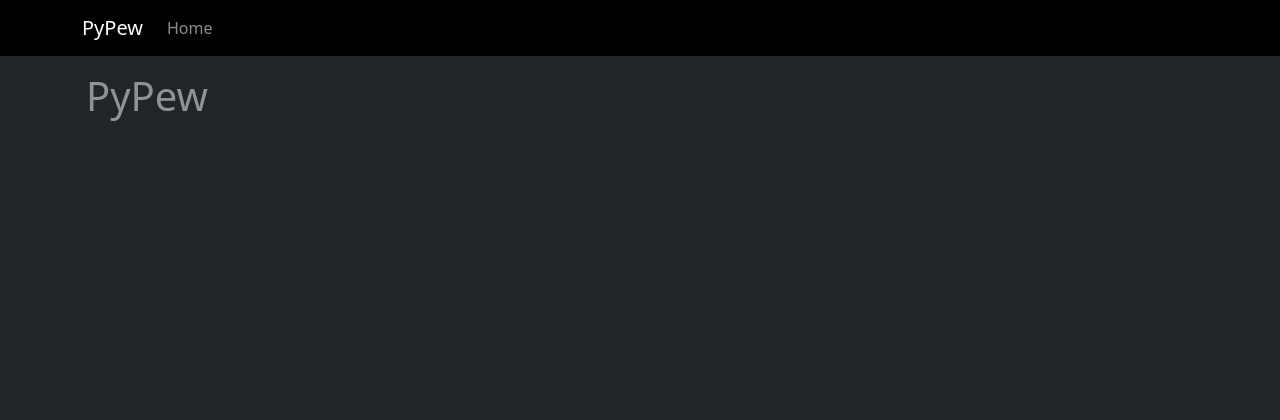
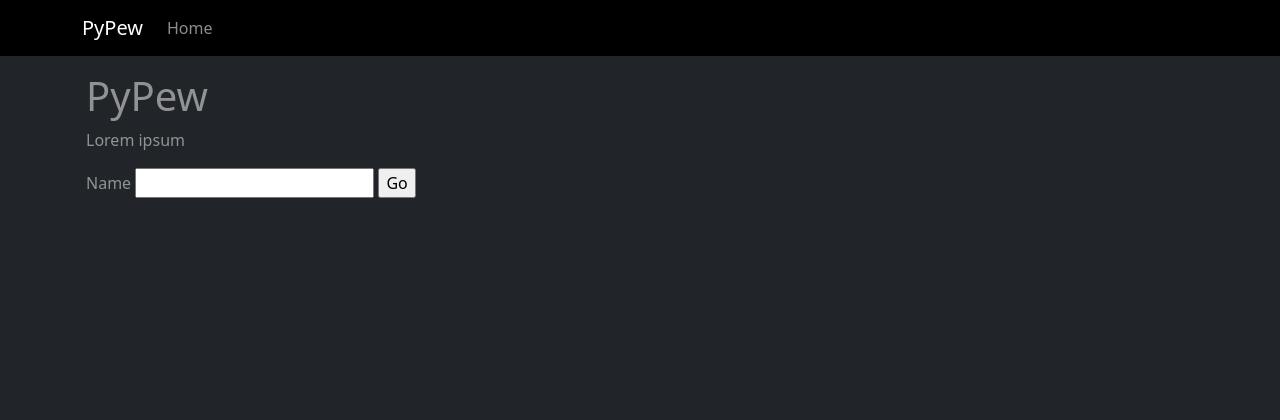
Before and after one commit to jftsang/pypew, a Flask app: template pypew/templates/index.html in a window 1280 px wide. Shown: the top 420 px of the page. Run offline with Flask 2, Linux system fonts and the light colour scheme; the template is opened without the code that fills it, so the values that code supplies are empty, except form fields; form fields are guessed from the names that the template uses; parts of the project's set-up code (start-up, migrations or seed data) failed here and were passed over.

Commit message:
forms boilerplate

```diff
--- a/pypew/models.py
+++ b/pypew/models.py
@@ -1,3 +1,9 @@
 from flask_sqlalchemy import SQLAlchemy
 
 db = SQLAlchemy()
+
+
+class Day(db.Model):
+    id = db.Column(db.Integer, primary_key=True)
+    name = db.Column(db.String)
+    precedence = db.Column(db.Boolean)
--- a/pypew/pypew.py
+++ b/pypew/pypew.py
@@ -6,6 +6,7 @@ from typing import Optional
 from dotenv import load_dotenv
 from flask import Flask, render_template, url_for
 
+from pypew.forms import MyForm
 from pypew.models import db
 
 load_dotenv()
@@ -29,7 +30,8 @@ def create_app(pypew: Optional[PyPew] = None) -> Flask:
 
     @app.route('/')
     def index_view():
-        return render_template('index.html', nav_active='index')
+        form = MyForm()
+        return render_template('index.html', nav_active='index', form=form)
 
     if pypew is not None:
         pypew.app = app
--- a/pypew/templates/index.html
+++ b/pypew/templates/index.html
@@ -2,4 +2,15 @@
 {% block title %}PyPew{% endblock %}
 {% block content %}
 <h1>PyPew</h1>
+
+<p>Lorem ipsum</p>
+
+<form method="get" action="/">
+<!--    {{ form.csrf_token }}-->
+    {{ form.name.label }} {{ form.name(size=20) }}
+    <input type="submit" value="Go">
+</form>
+
+
+
 {% endblock %}
--- a/requirements.txt
+++ b/requirements.txt
@@ -1,3 +1,4 @@
 Flask
 Flask-SQLAlchemy
+Flask-WTF
 python-dotenv
```
Also changed, not shown: pypew/forms.py (added, +7 -0 lines).
